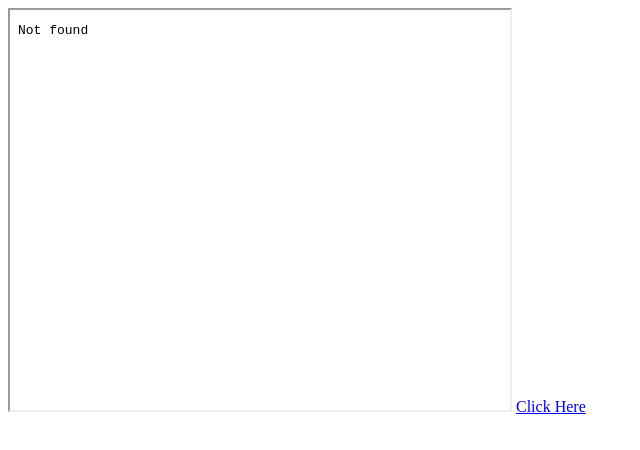
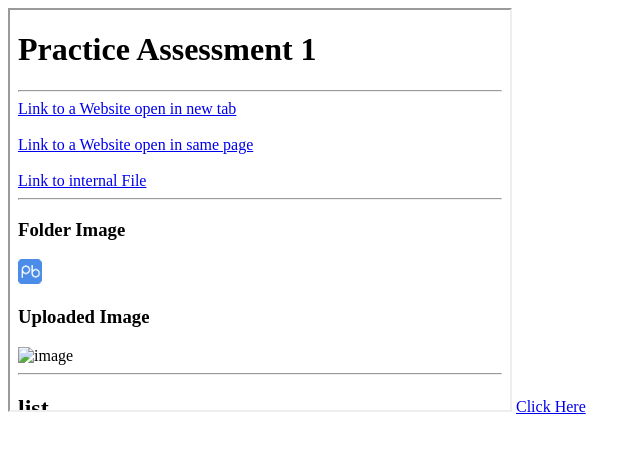
Before and after one commit to SatbirSingh20/HTML-Assessment, a plain HTML site: page Assessment3/index.html in a window 1280 px wide. Shown: the whole page, without its empty margins (0-640 px from the left). Drawn offline with Linux system fonts and the light colour scheme.

Commit message:
commit	modified:   Assessment1/List.html commit	modified:   Assessment3/index.html

```diff
--- a/Assessment3/index.html
+++ b/Assessment3/index.html
@@ -7,7 +7,7 @@
     <title>Assessment 3</title>
 </head>
 <body>
-    <iframe src="../Assessment1/Assessment.html" frameborder="10" width="500px" height="400px"></iframe>
+    <iframe src="../Assessment1/index.html" frameborder="10" width="500px" height="400px"></iframe>
 
 
     <a href="../Assessment3/Baby - 105201.mp4" >Click Here</a>
```
Also changed, not shown: Assessment1/List.html (+1 -1 lines).
